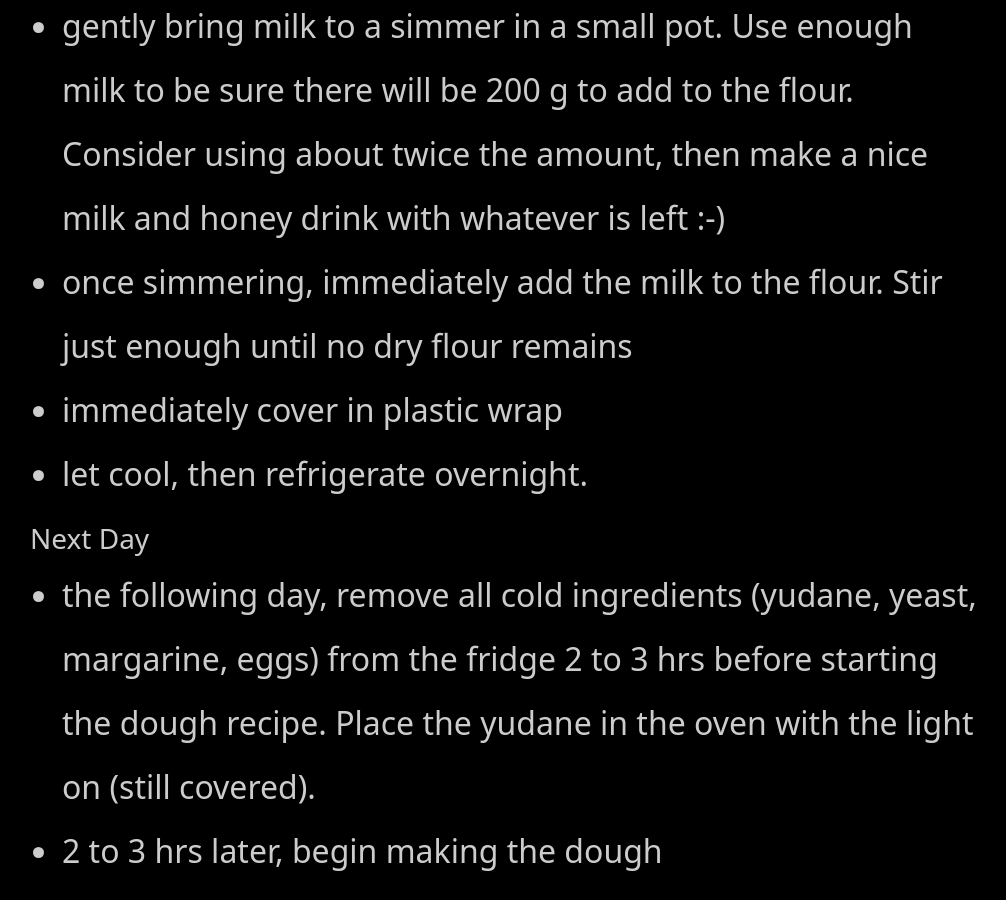
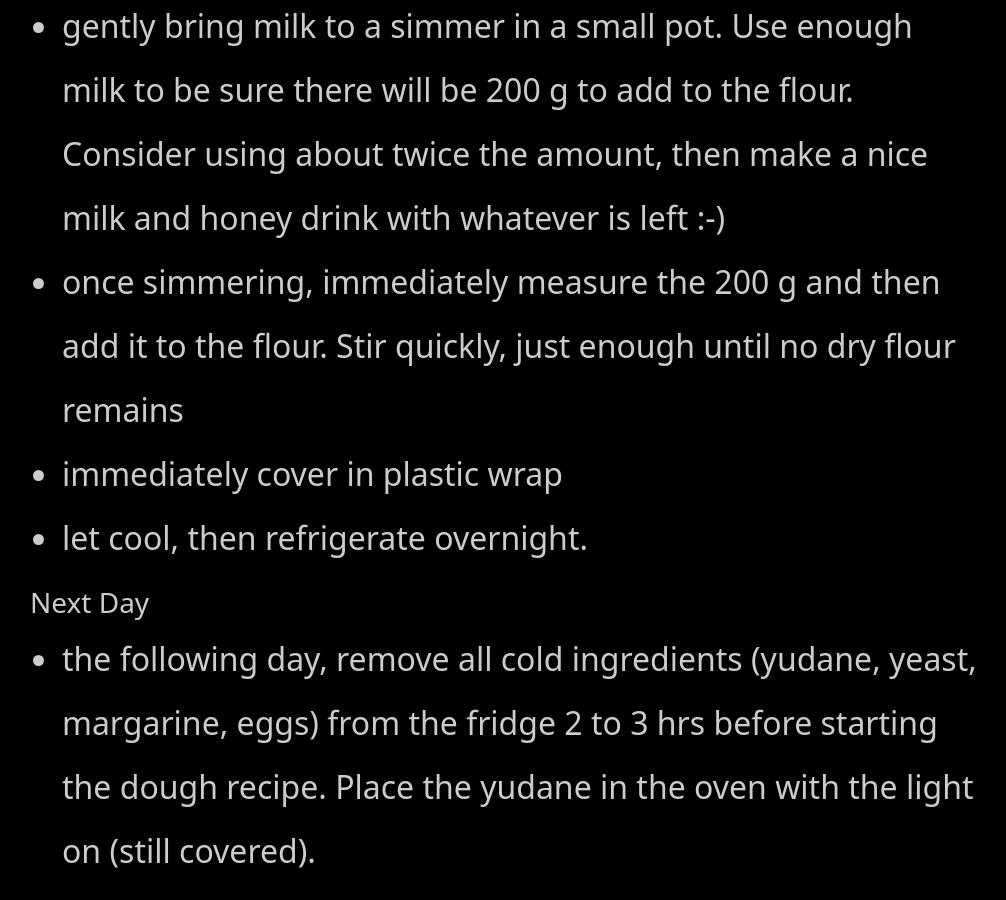
Before and after one commit to dits-family-cookbook/dits-family-cookbook.github.io, a Jekyll site: the page built from recipes/baking-and-desserts/desserts/johns-yudane-cinnamon-buns.md, in a window 1280 px wide and 900 px high, scrolled down 2120 px. Shown: the whole window, without its empty margins (136-1142 px from the left). Built offline with Jekyll 4.4.1, drawn with Linux system fonts in a browser that asks for light colours.

Commit message:
johns-yudane-cinnamon-buns.md

```diff
--- a/recipes/baking-and-desserts/desserts/johns-yudane-cinnamon-buns.md
+++ b/recipes/baking-and-desserts/desserts/johns-yudane-cinnamon-buns.md
@@ -44,7 +44,7 @@ layout: page
 - prepare the yudane the night before
 - add the 200 g flour to a medium sized bowl
 - gently bring milk to a simmer in a small pot.  Use enough milk to be sure there will be 200 g to add to the flour.  Consider using about twice the amount, then make a nice milk and honey drink with whatever is left :-)
-- once simmering, immediately add the milk to the flour.  Stir just enough until no dry flour remains
+- once simmering, immediately measure the 200 g and then add it to the flour.  Stir quickly, just enough until no dry flour remains
 - immediately cover in plastic wrap
 - let cool, then refrigerate overnight.
 
```
